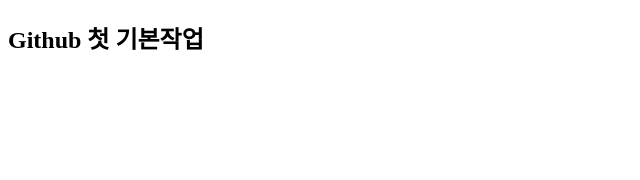
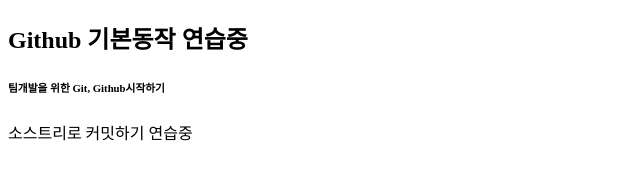
Before and after one commit to 8801162/note, a plain HTML site: page index.html in a window 1280 px wide. Shown: the whole page, without its empty margins (0-640 px from the left). Drawn offline with Linux system fonts and the light colour scheme.

Commit message:
Update Index.html, README.md

```diff
--- a/index.html
+++ b/index.html
@@ -3,9 +3,11 @@
 <head>
     <meta charset="UTF-8">
     <meta name="viewport" content="width=device-width, initial-scale=1.0">
-    <title>Github 첫 기본작업</title>
+    <title>Github 기본동작 연습중</title>
 </head>
 <body>
-    <h2>Github 첫 기본작업</h2>
+    <h2>Github 기본동작 연습중</h2>
+    <h6>팀개발을 위한 Git, Github시작하기</h6>
+    <p>소스트리로 커밋하기 연습중</p>
 </body>
 </html>
```
Also changed, not shown: 1 other file.
